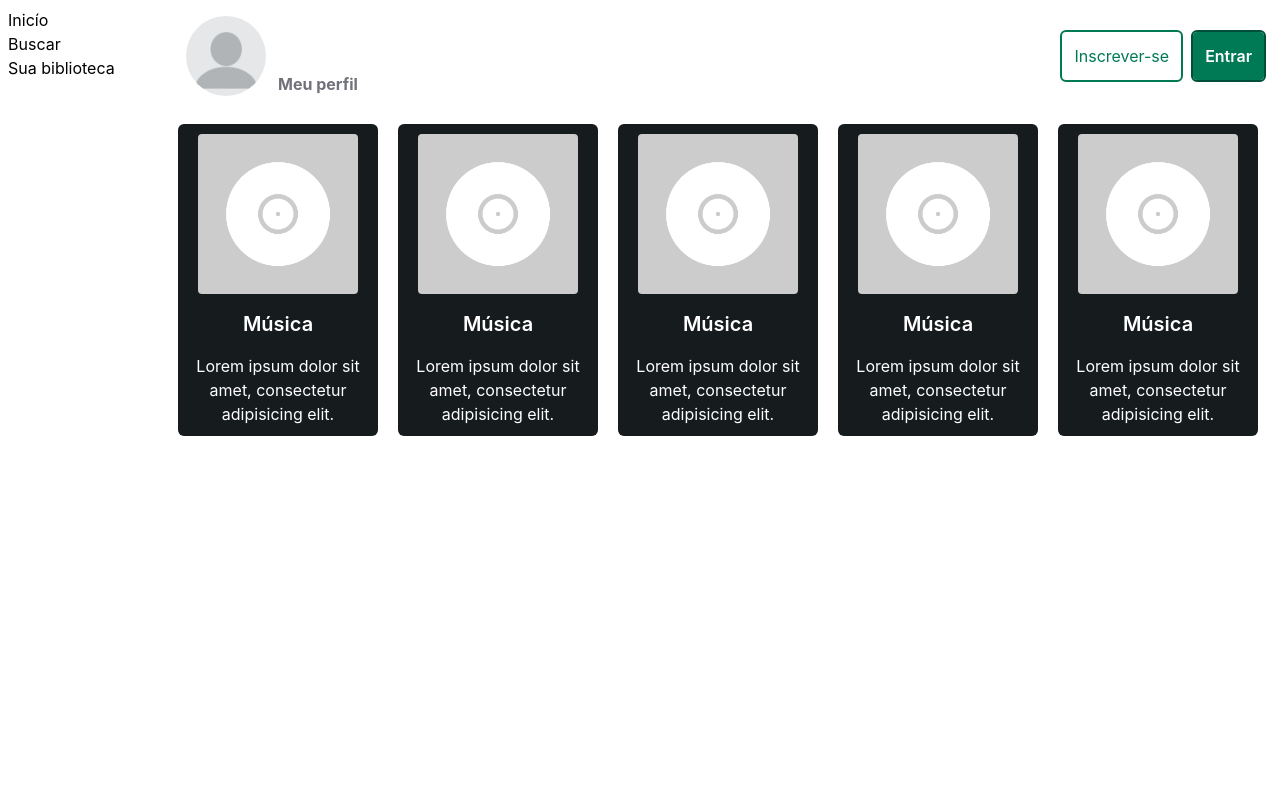
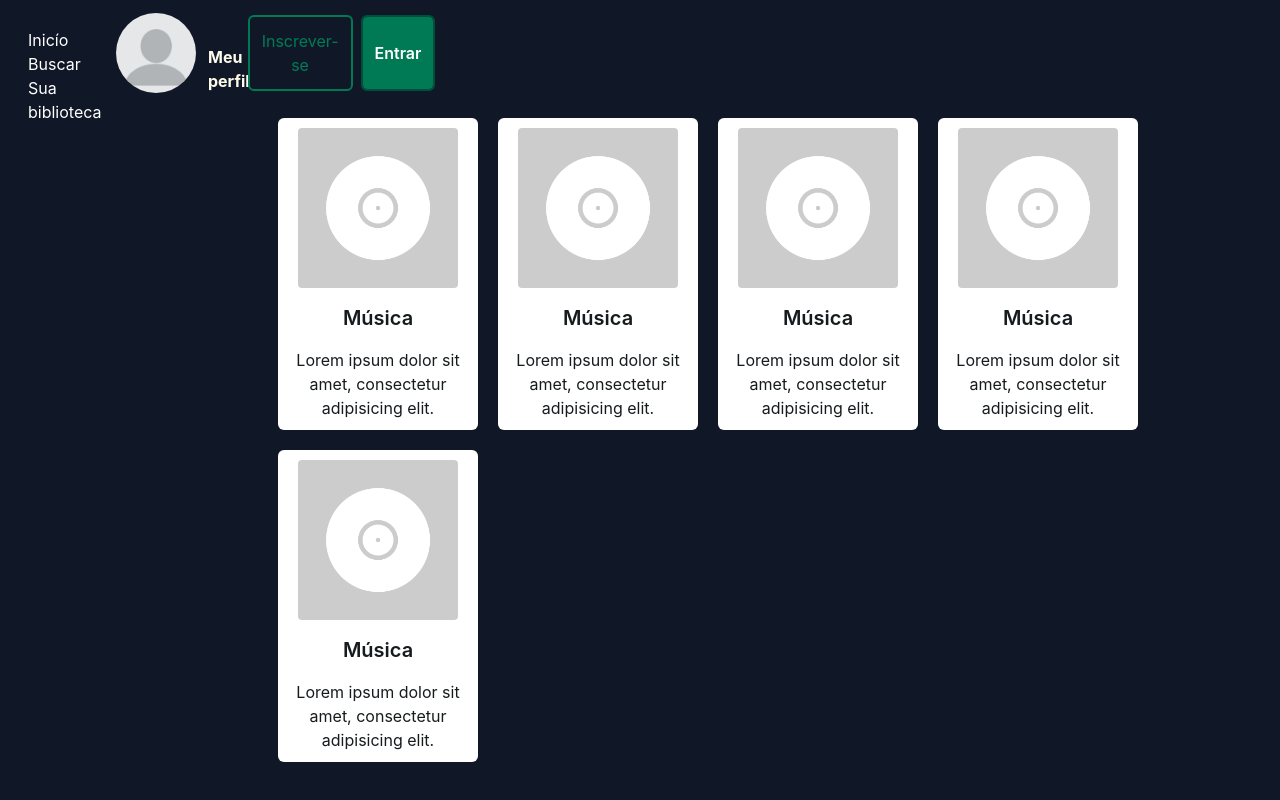
Before and after one commit to AlefAmorim/FIECFY, a React (Vite) app: page / in a window 1280 px wide. Built offline with nearby package versions, Linux system fonts and the light colour scheme.

Commit message:
refactor:Alterações de estilização

```diff
--- a/src/App.jsx
+++ b/src/App.jsx
@@ -4,12 +4,14 @@ import Header from './components/Header'
 
 function App() {
   return (
-    <div className="layout-principal p-2 grid grid-cols-2  grid-cols-[150px]  gap-5 ">
-      <Sidebar />
-      <Header/>
-      <main className="col-start-2 col-end-3 row-start-2">
-        <PlaylistGrid/>
-      </main>
+    <div className="layout-principal p-2 grid grid-cols-2 grid-cols-[100px_1fr]  text-white bg-gray-900 min-h-dvh">
+        <Sidebar />
+      <div className="grid grid-cols-2  grid-cols-[150px] grid-rows-[90px_150px] gap-5 h-full w-full">
+        <Header/>
+        <main className="col-start-2 col-end-3 row-start-2">
+          <PlaylistGrid/>
+        </main>
+      </div>
     </div>
   )
 }
--- a/src/components/Header/index.jsx
+++ b/src/components/Header/index.jsx
@@ -2,7 +2,7 @@ import ProfileBadge from "../ProfileBadge";
 
 function Header() {
     return (
-        <header className="max-h-200 flex items-center justify-between p-2">
+        <header className="max-h-200  w-full flex items-center justify-between p-2">
             <ProfileBadge/>
             <div className="botoes-wrapper flex gap-3">
                 <button className="outline-emerald-700 text-emerald-700 outline-offset-0 outline-2 p-3 rounded-sm">Inscrever-se</button>
--- a/src/components/PlaylistCard/index.jsx
+++ b/src/components/PlaylistCard/index.jsx
@@ -1,6 +1,6 @@
 function PlaylistCard() {
     return (
-        <div className="card flex flex-col max-w-50 p-[10px] items-center  bg-mist-900  text-white rounded-md gap-4">
+        <div className="card flex flex-col max-w-50 p-[10px] items-center  bg-white  text-mist-900 rounded-md gap-4">
             <div className="image-wrapper max-w-40 ">
                 <img src="/public/imagem-card-default.png" className="rounded-sm" alt="Capa playlist padrão" />
             </div>
--- a/src/components/ProfileBadge/index.jsx
+++ b/src/components/ProfileBadge/index.jsx
@@ -4,7 +4,7 @@ function ProfileBadge() {
             <div className="image-wrapper flex max-w-20 rounded-full">
                 <img src="/public/imagem-perfil-default.png" className="max-w-20 rounded-full" alt="Imagem de perfil padrão" />
             </div>
-            <p className="text-zinc-500 place-self-end"><strong>Meu perfil</strong></p>
+            <p className="text-amber-50 place-self-end"><strong>Meu perfil</strong></p>
         </div>
     )
 }
--- a/src/components/SideBar/index.jsx
+++ b/src/components/SideBar/index.jsx
@@ -1,6 +1,6 @@
 function Sidebar() {
     return (
-        <aside className="row-span-1">
+        <aside className="row-span-1 h-full p-5">
             <nav>
                 <ul>
                     <li>Inicío</li>
```
Also changed, not shown: 1 other file (tests, documents, lock files or other folders).
